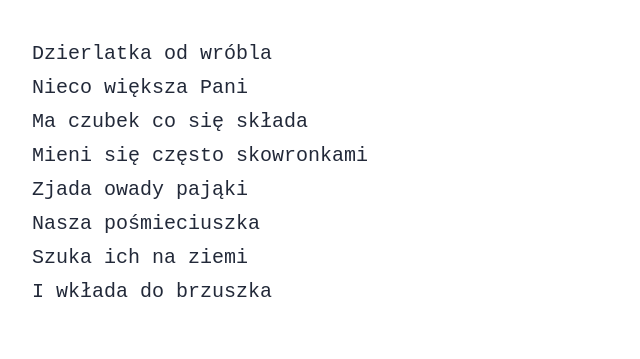
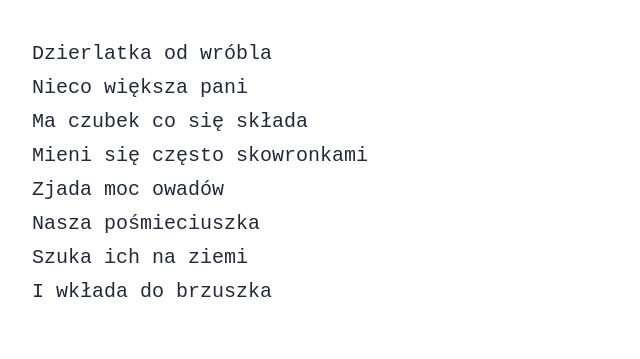
Before and after one commit to MalwinaKapala/MalwinaKapala.github.io, an Astro site: page /ptaki/dzierlatka in a window 1280 px wide. Shown: the part 1129-1488 px from the top of the page, 278-918 px from the left. Built offline with nearby package versions, Linux system fonts and the light colour scheme; Astro itself is replaced by a stand-in of ours.

```diff
--- a/src/content/ptaki/dzierlatka.mdx
+++ b/src/content/ptaki/dzierlatka.mdx
@@ -10,10 +10,10 @@ mp3: 'mp3/dzierlatka.mp3'
 Dzierlatka
 
 Dzierlatka od wróbla
-Nieco większa Pani
+Nieco większa pani
 Ma czubek co się składa
 Mieni się często skowronkami
-Zjada owady pająki
+Zjada moc owadów
 Nasza pośmieciuszka
 Szuka ich na ziemi
 I wkłada do brzuszka
```
